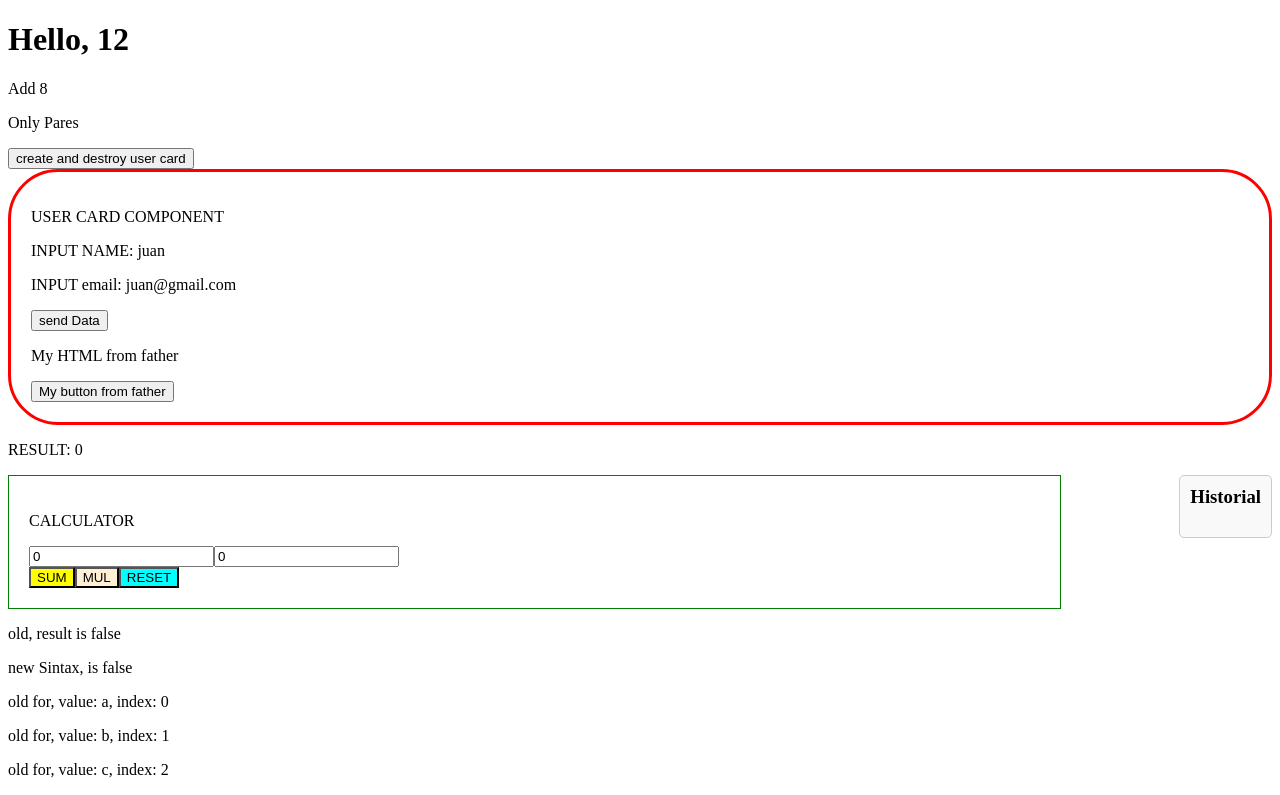
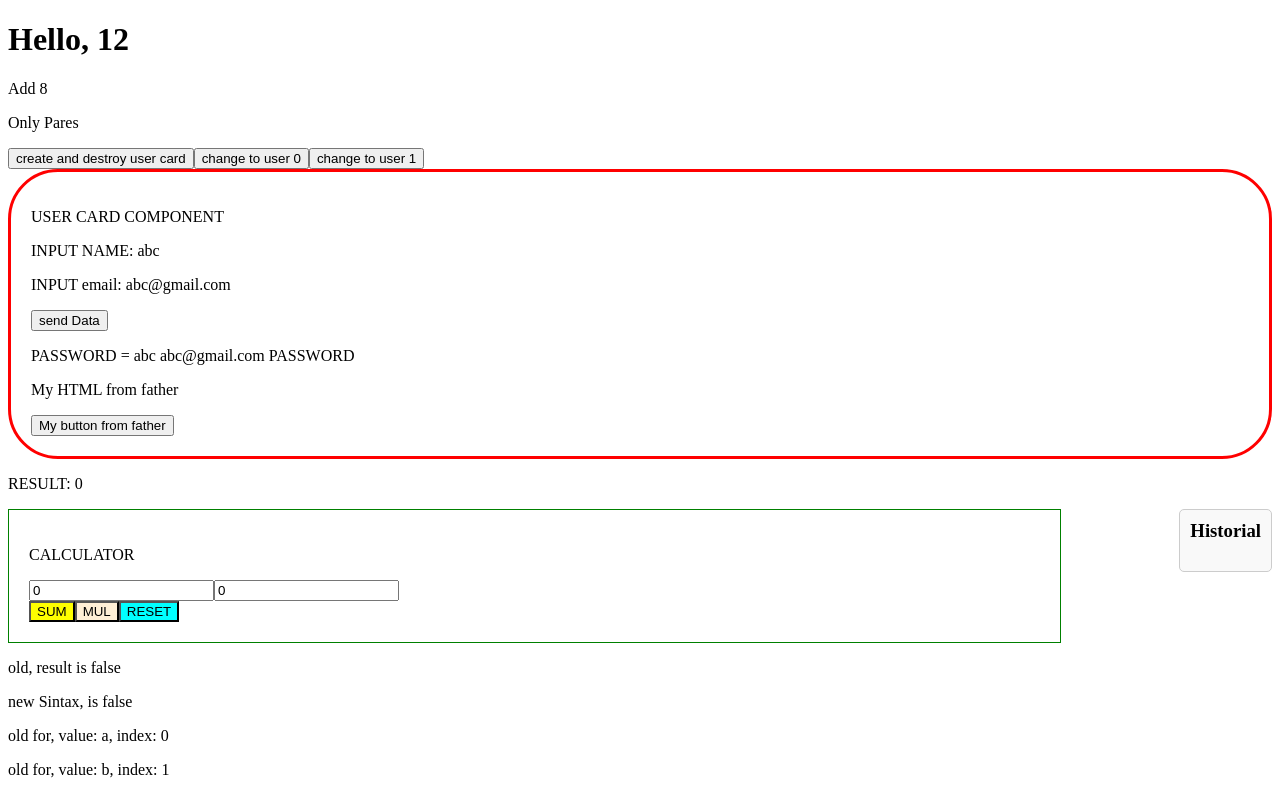
Before and after one commit to Khenya/Angular_Course-, an Angular app: page / in a window 1280 px wide. Shown: the top 795 px of the page. Built offline with nearby package versions, Linux system fonts and the light colour scheme.

Commit message:
[30-09-2024] Task: ngOnChanges

```diff
--- a/src/app/app.component.html
+++ b/src/app/app.component.html
@@ -8,10 +8,13 @@
     <p>My HTML from father</p>
     <button>My button from father</button>
 </user-card> -->
+<button (click)="userCardCreated = !userCardCreated">create and destroy user card</button>
 
-<button (click)="userCardCreated = !userCardCreated">create and destroy user card</button>
+<button (click)="selectedUser = users[0]">change to user 0</button>
+<button (click)="selectedUser = users[1]">change to user 1</button>
+
 @if(userCardCreated) {
-  <user-card name="juan" [email]="'juan@gmail.com'" (sendData)="receiveData($event)">
+  <user-card [name]="selectedUser.name" [email]="selectedUser.email" (sendData)="receiveData($event)">
     <p>My HTML from father</p>
     <button>My button from father</button>
   </user-card>
--- a/src/app/app.component.ts
+++ b/src/app/app.component.ts
@@ -20,6 +20,9 @@
 })
 
 export class AppComponent {
+  users = [{ name: 'abc', 'email': 'abc@gmail.com' }, { name: 'dfg', 'email': 'dfg@gmail.com' }]
+  selectedUser:any = this.users[0];
+
   userCardCreated: boolean = true
   result:number = 0;
   title:number = 10;
--- a/src/app/user-card/user-card.component.html
+++ b/src/app/user-card/user-card.component.html
@@ -5,6 +5,8 @@
 
     <button (click)="onSendData()">send Data</button>
 
+    <p>PASSWORD = {{password}}</p>
+
     <ng-content></ng-content>
 
 </div>
--- a/src/app/user-card/user-card.component.ts
+++ b/src/app/user-card/user-card.component.ts
@@ -1,4 +1,4 @@
-import { Component, EventEmitter, Input, OnDestroy, OnInit, Output } from "@angular/core";
+import { Component, EventEmitter, Input, OnChanges, OnDestroy, OnInit, Output, SimpleChanges } from "@angular/core";
 
 @Component({
   selector: 'user-card',
@@ -7,7 +7,7 @@
   templateUrl: './user-card.component.html',
   styleUrl: './user-card.component.scss'
 })
-export class UserCardComponent implements OnInit, OnDestroy {
+export class UserCardComponent implements OnInit, OnDestroy, OnChanges {
 
   @Input() name:string = ''
   @Input() email:string = ''
@@ -28,6 +28,13 @@
     console.log('user card Destroy')
   }
 
+  ngOnChanges(changes: SimpleChanges): void {
+    console.log('CHANGES:', changes)
+
+    this.password = changes['name'].currentValue + ' ' + changes['email'].currentValue + ' PASSWORD'
+
+  }
+
   public onSendData(){
     //console.log('onSendData in child')
     this.sendData.emit('Hi from child component')
```
